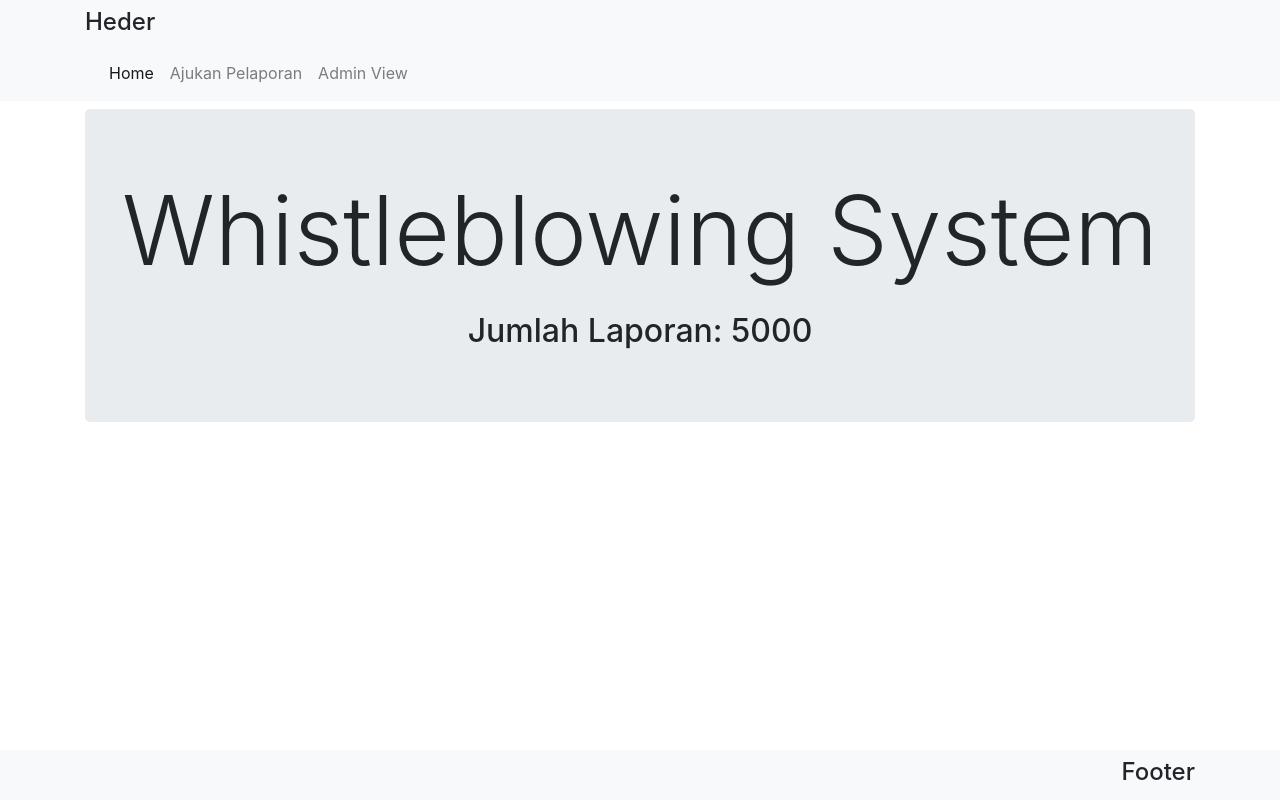
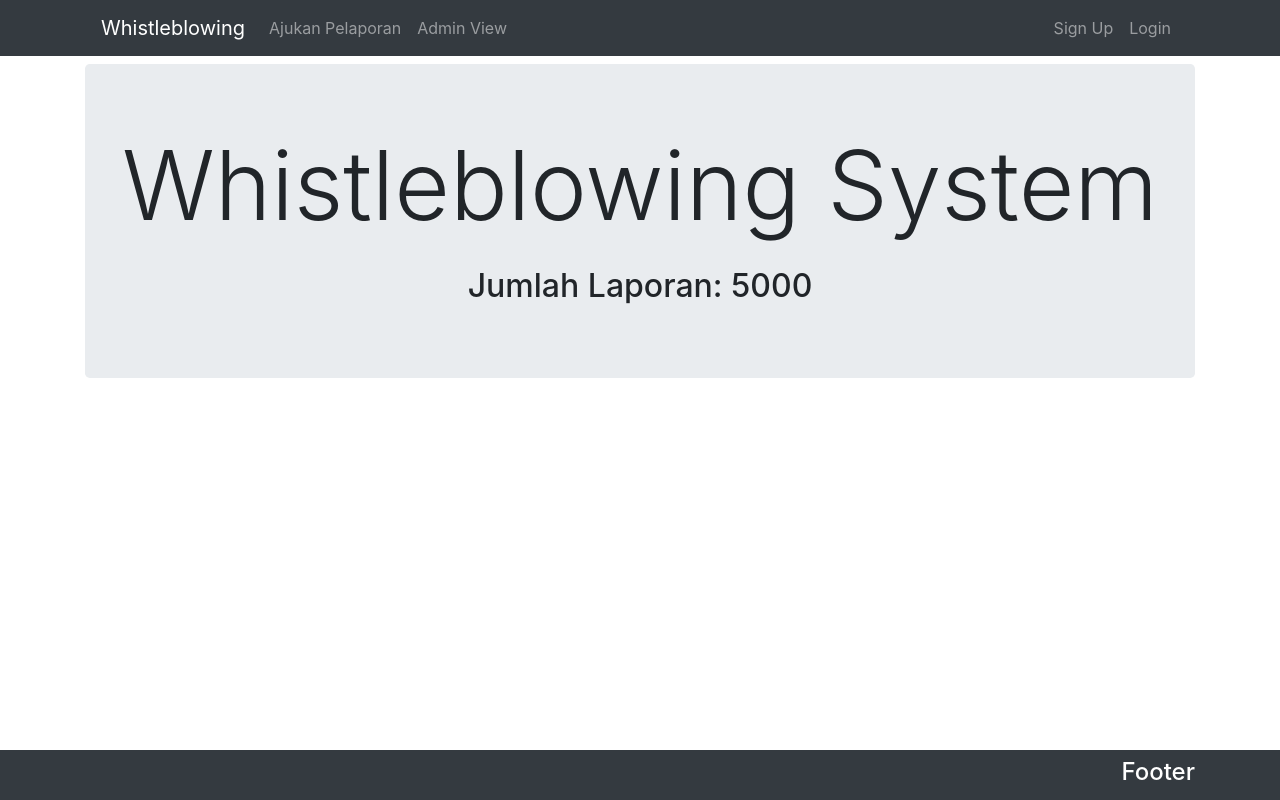
Before and after one commit to Hzalkarim/whistleblowing-system-cs4, a PHP site: page /index.php in a window 1280 px wide. Run offline with PHP 8.4, Linux system fonts and the light colour scheme.

Commit message:
Changed style

```diff
--- a/page/component/footer.php
+++ b/page/component/footer.php
@@ -1,7 +1,7 @@
-<footer class="bg-light">
+<footer class="bg-dark">
     <div class="container">
         <div class="row">
-            <h4 class="col-12 mt-2 text-right">Footer</h4>
+            <h4 class="col-12 mt-2 text-right text-white">Footer</h4>
         </div>
     </div>
 </footer>
--- a/page/component/header.php
+++ b/page/component/header.php
@@ -1,13 +1,12 @@
-<header class="bg-light">
+<header class="bg-dark">
     <div class="container">
         <div class="row">
-            <h4 class="col-12 mt-2 text-left">Heder</h4>
             <div class="col-12">
-                <nav class="navbar navbar-expand navbar-light">
-                    <ul class="navbar-nav mr-auto">
-                        <li class="nav-item active">
-                            <a class="nav-link" href="index.php?view=home">Home <span class="sr-only">(current)</span></a>
-                        </li>
+                <nav class="navbar navbar-expand navbar-dark">
+                    <div class="navbar-header">
+                        <a class="navbar-brand" href="index.php?view=home">Whistleblowing</a>
+                    </div>
+                    <ul class="nav navbar-nav mr-auto">
                         <li class="nav-item">
                             <a class="nav-link" href="index.php?view=pelapor">Ajukan Pelaporan</a>
                         </li>
@@ -15,6 +14,15 @@
                             <a class="nav-link" href="index.php?view=admin">Admin View</a>
                         </li>
                     </ul>
+                    <ul class="nav navbar-nav navbar-right">
+                    <?php if (!isset($_POST['user'])):?>
+                        <li class="nav-item"><a class="nav-link" href="#">Sign Up</a></li>
+                        <li class="nav-item"><a class="nav-link" href="login.php">Login</a></li>
+                    <?php else:?>
+                        <li class="nav-item"><a class="nav-link" href="#">Logout</a></li>
+                        <li class="navbar-text nav-item text-white ml-3"><b>Selamat datang, <?php echo $_POST['user']?></b></li>
+                    <?php endif?>
+                    </ul>
                 </nav>
             </div>
         </div>
```
